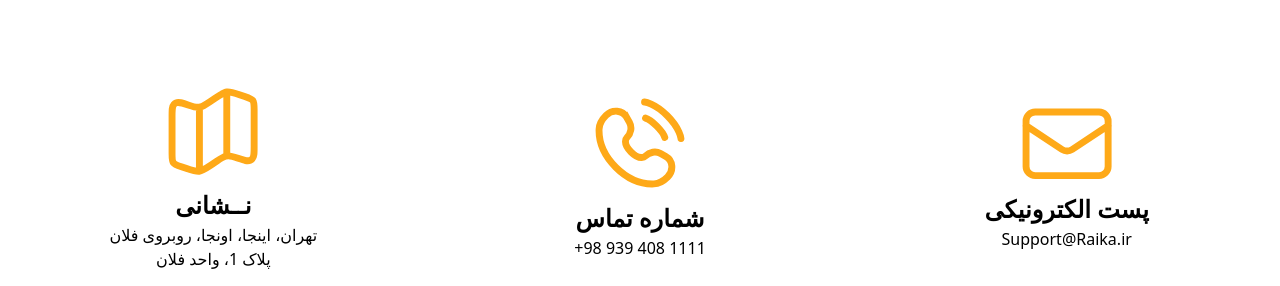
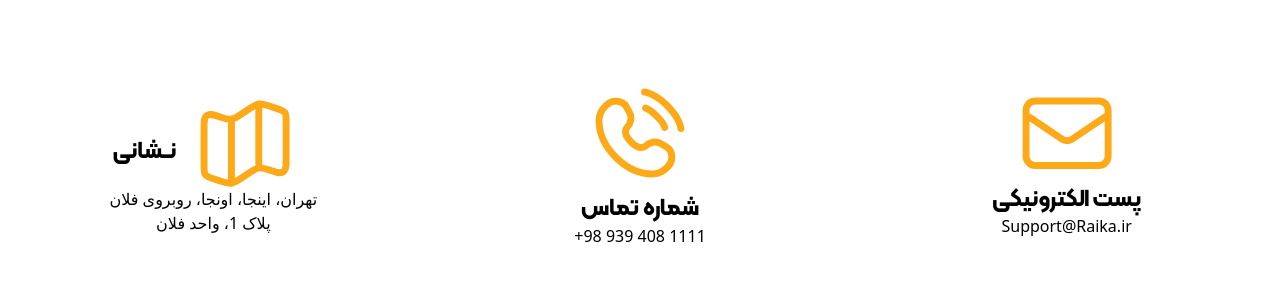
Before and after one commit to mahjs/Rayka-Main, a Next.js app: page /contact-us in a window 1280 px wide. Shown: the part 1180-1466 px from the top of the page. Built offline with nearby package versions, Linux system fonts and the light colour scheme; no server answers.

Commit message:
fix: fix address font size

```diff
--- a/src/app/globals.css
+++ b/src/app/globals.css
@@ -131,3 +131,9 @@ body {
 .btn-cancel {
   @apply rounded-lg px-16 py-3.5 text-center text-sm font-medium focus:outline-none focus:ring-4 bg-black text-white hover:bg-primary focus:ring-[#111111] dark:bg-[#111111] dark:hover:bg-primary dark:focus:ring-[#111111];
 }
+
+.header-5 {
+  font-family: "KalamehBold";
+  font-size: 1.5rem;
+  line-height: 140%;
+}
--- a/src/components/contact-us/Address.tsx
+++ b/src/components/contact-us/Address.tsx
@@ -42,7 +42,7 @@ const AddressItem: React.FC<AddressItemProps> = ({ src, alt, text, desc }) => (
       src={src}
       alt={alt}
     />
-    <h2 className="mt-3 text-center text-[1.5rem] font-semibold">{text}</h2>
+    <h5 className="header-5 mt-3 text-center">{text}</h5>
     <p className="text-center">{desc}</p>
   </div>
 );
```
